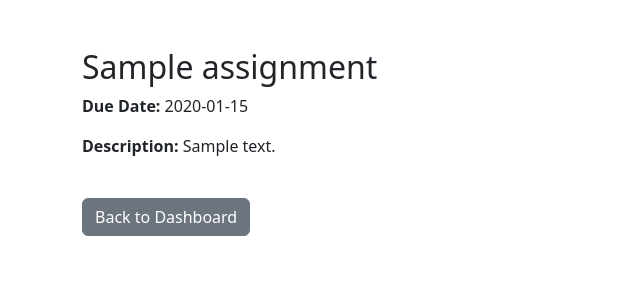
After one commit to johncybersec1/smartsys, a Flask app: page /assignment/1 in a window 1280 px wide. The commit adds this page. Shown: the top 300 px of the page, without its empty margins (0-640 px from the left). Run offline with Flask 3, Linux system fonts and the light colour scheme; tables that the repository leaves empty hold one stand-in row (values such as "Sample post").

Commit message:
added a different page to view assingments, disp[lpayed a snipet in the main dash

```diff
--- a/app.py
+++ b/app.py
@@ -467,6 +467,15 @@ def create_announcement():
 
     return render_template('create_announcement.html')
 
+@app.route('/assignment/<int:assignment_id>')
+def assignment_details(assignment_id):
+    # Fetch the assignment based on its ID
+    assignment = Assignment.query.get(assignment_id)
+    if assignment:
+        return render_template('assignment_details.html', assignment=assignment)
+    else:
+        return "Assignment not found", 404
+
 @app.route('/logout', methods=['POST'])
 def logout():
     if 'user_id' in session:
--- /dev/null
+++ b/templates/assignment_details.html
@@ -0,0 +1,17 @@
+<!DOCTYPE html>
+<html lang="en">
+<head>
+    <meta charset="UTF-8">
+    <meta name="viewport" content="width=device-width, initial-scale=1.0">
+    <title>Assignment Details</title>
+    <link href="https://cdn.jsdelivr.net/npm/bootstrap@5.3.0-alpha1/dist/css/bootstrap.min.css" rel="stylesheet">
+</head>
+<body>
+    <div class="container mt-5">
+        <h2>{{ assignment.title }}</h2>
+        <p><strong>Due Date:</strong> {{ assignment.due_date.strftime('%Y-%m-%d') }}</p>
+        <p><strong>Description:</strong> {{ assignment.description }}</p>
+        <a href="{{ url_for('stddashboard') }}" class="btn btn-secondary mt-4">Back to Dashboard</a>
+    </div>
+</body>
+</html>
```
Also changed, not shown: templates/stddashboard.html (+7 -4 lines).
